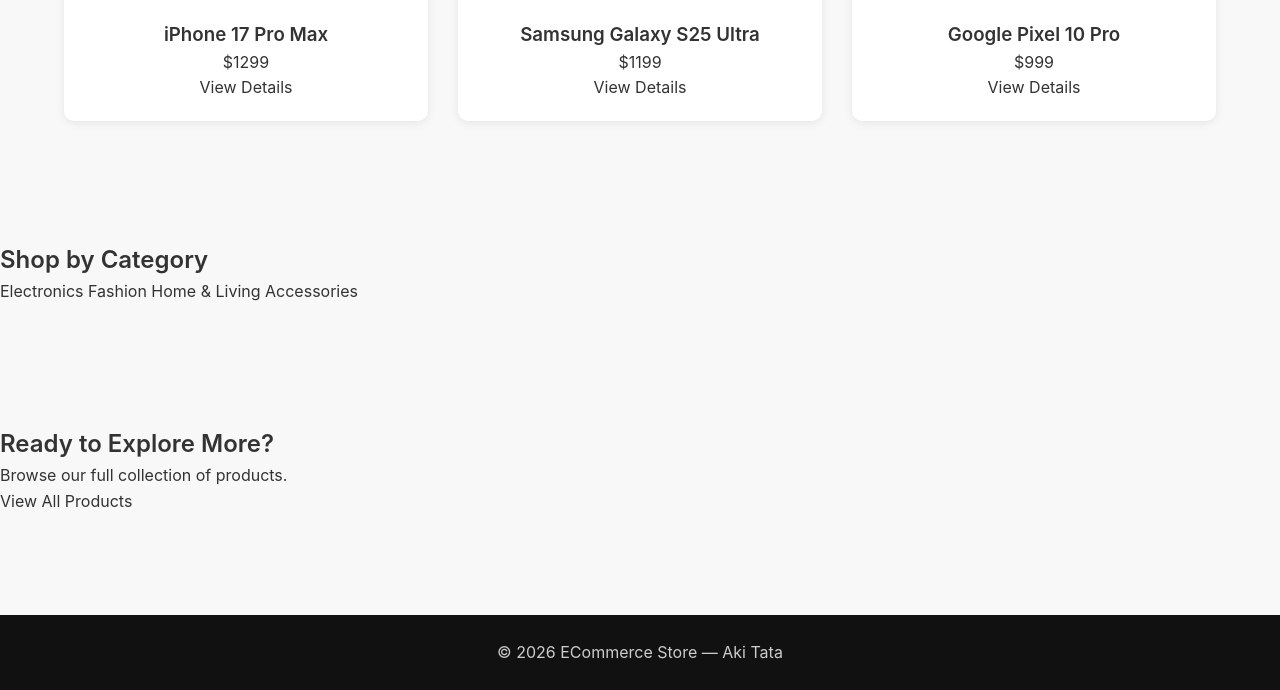
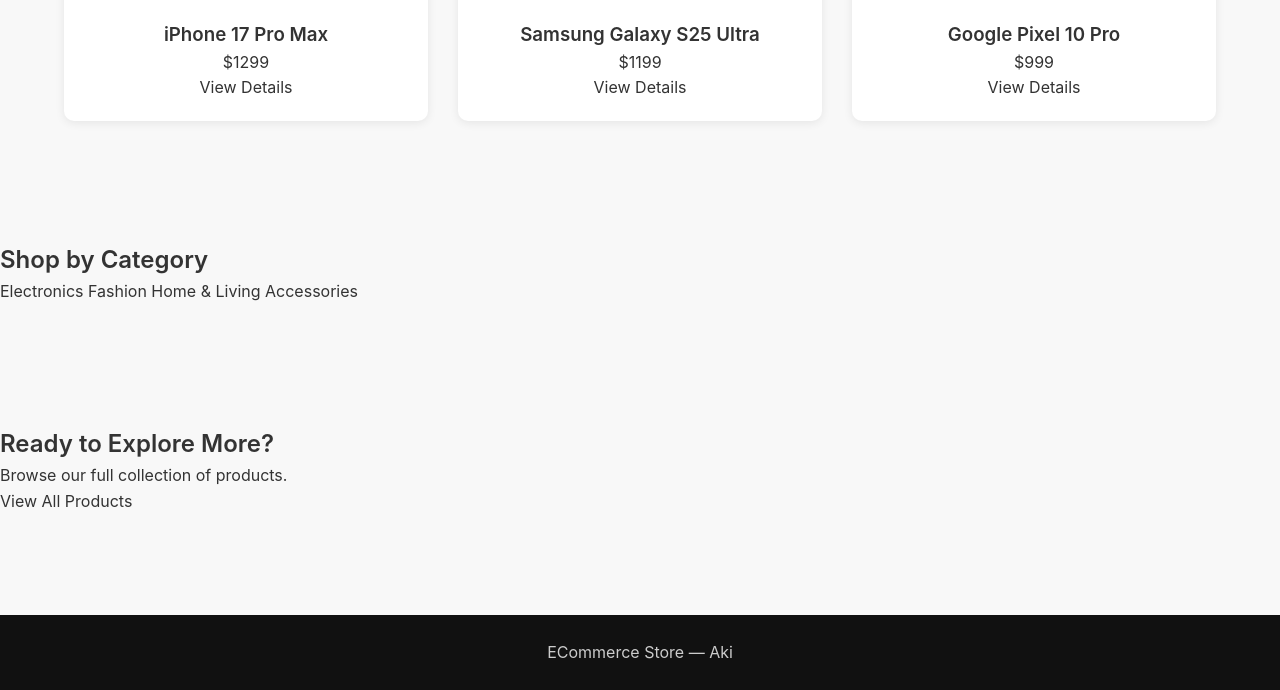
Before and after one commit to AkiTata679/ECommerceWebsite, a plain HTML site: page pages/home.html in a window 1280 px wide. Shown: the part 570-1260 px from the top of the page. Drawn offline with Linux system fonts and the light colour scheme.

Commit message:
Editing Text

```diff
--- a/pages/home.html
+++ b/pages/home.html
@@ -66,7 +66,7 @@
 
     <!-- Footer -->
     <footer class="footer">
-        <p>© 2026 ECommerce Store — Aki Tata</p>
+        <p>ECommerce Store — Aki</p>
     </footer>
 
 </body>
```
